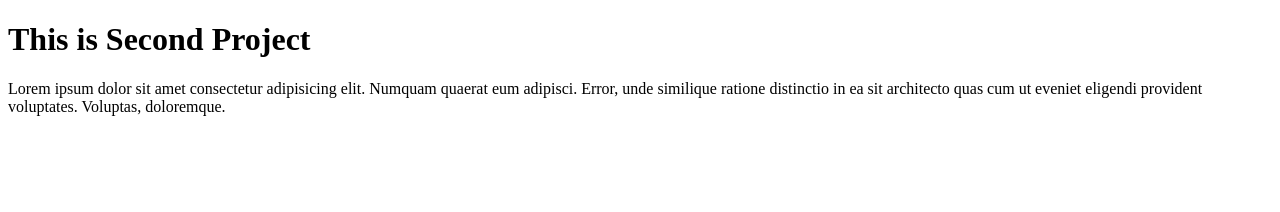
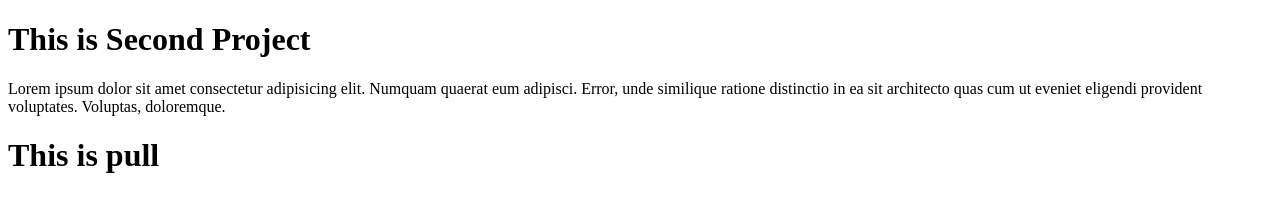
Before and after one commit to anawarhossain/Second-Project, a plain HTML site: page index.html in a window 1280 px wide. Drawn offline with Linux system fonts and the light colour scheme.

Commit message:
Update index.html

```diff
--- a/index.html
+++ b/index.html
@@ -9,5 +9,6 @@
 <body>
     <h1>This is Second Project</h1>
     <p>Lorem ipsum dolor sit amet consectetur adipisicing elit. Numquam quaerat eum adipisci. Error, unde similique ratione distinctio in ea sit architecto quas cum ut eveniet eligendi provident voluptates. Voluptas, doloremque.</p>
+    <h1>This is pull </h1>
 </body>
 </html>
```
